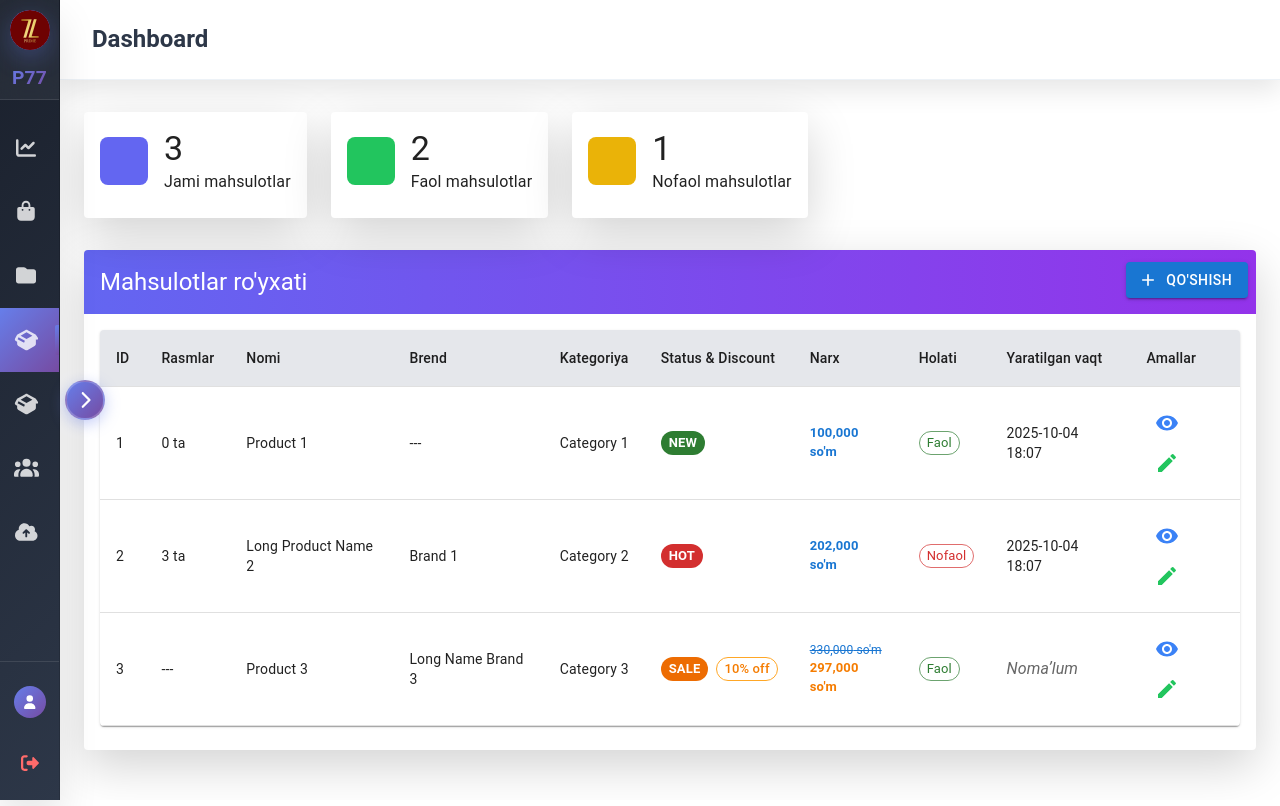
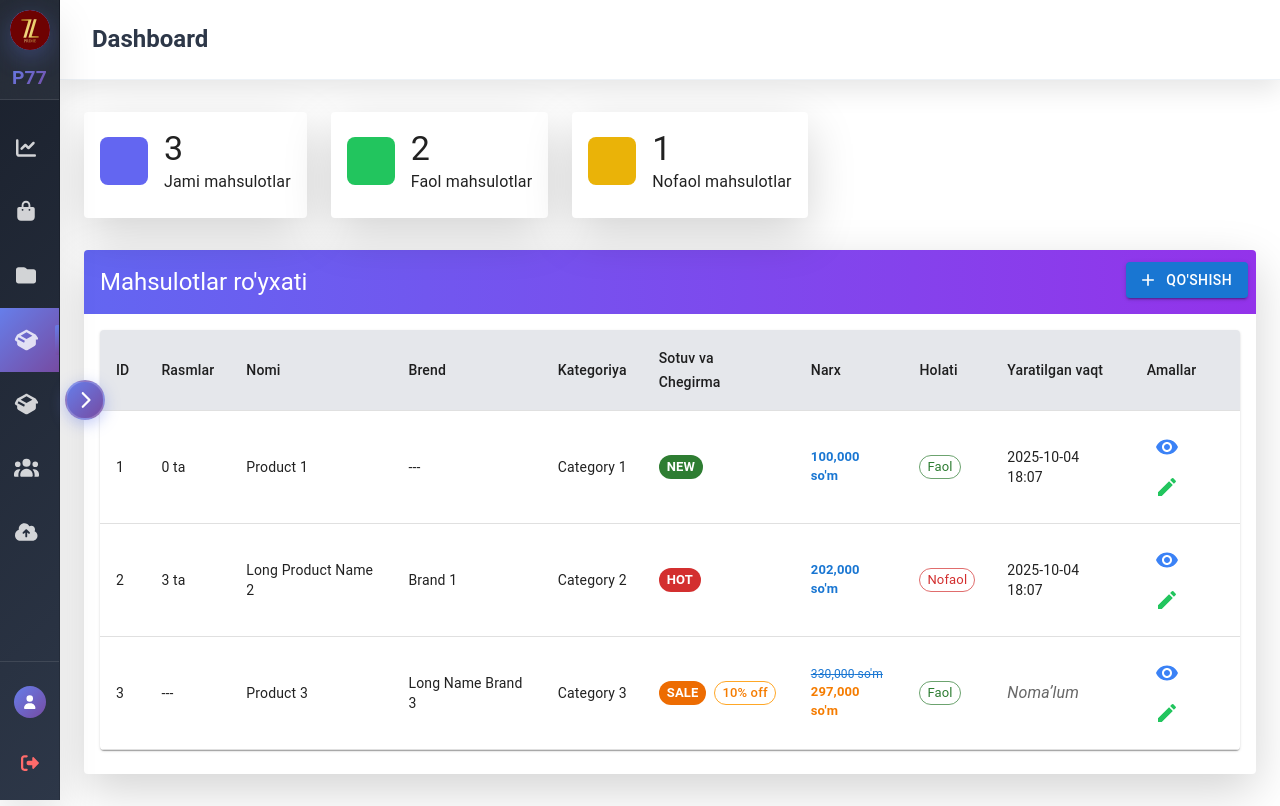
Before and after one commit to suhrob-qalandarov/prime-web-admin, a React (Create React App) app: page /products in a window 1280 px wide. Built offline with nearby package versions, Linux system fonts and the light colour scheme.

Commit message:
Rename Status&Discount to Sotuv va Chegirma

```diff
--- a/src/components/pages/product/product.jsx
+++ b/src/components/pages/product/product.jsx
@@ -240,7 +240,7 @@ const Product = () => {
                                     <TableCell>Nomi</TableCell>
                                     <TableCell>Brend</TableCell>
                                     <TableCell>Kategoriya</TableCell>
-                                    <TableCell>Status & Discount</TableCell>
+                                    <TableCell>Sotuv va Chegirma</TableCell>
                                     <TableCell>Narx</TableCell>
                                     <TableCell>Holati</TableCell>
                                     <TableCell>Yaratilgan vaqt</TableCell>
```
